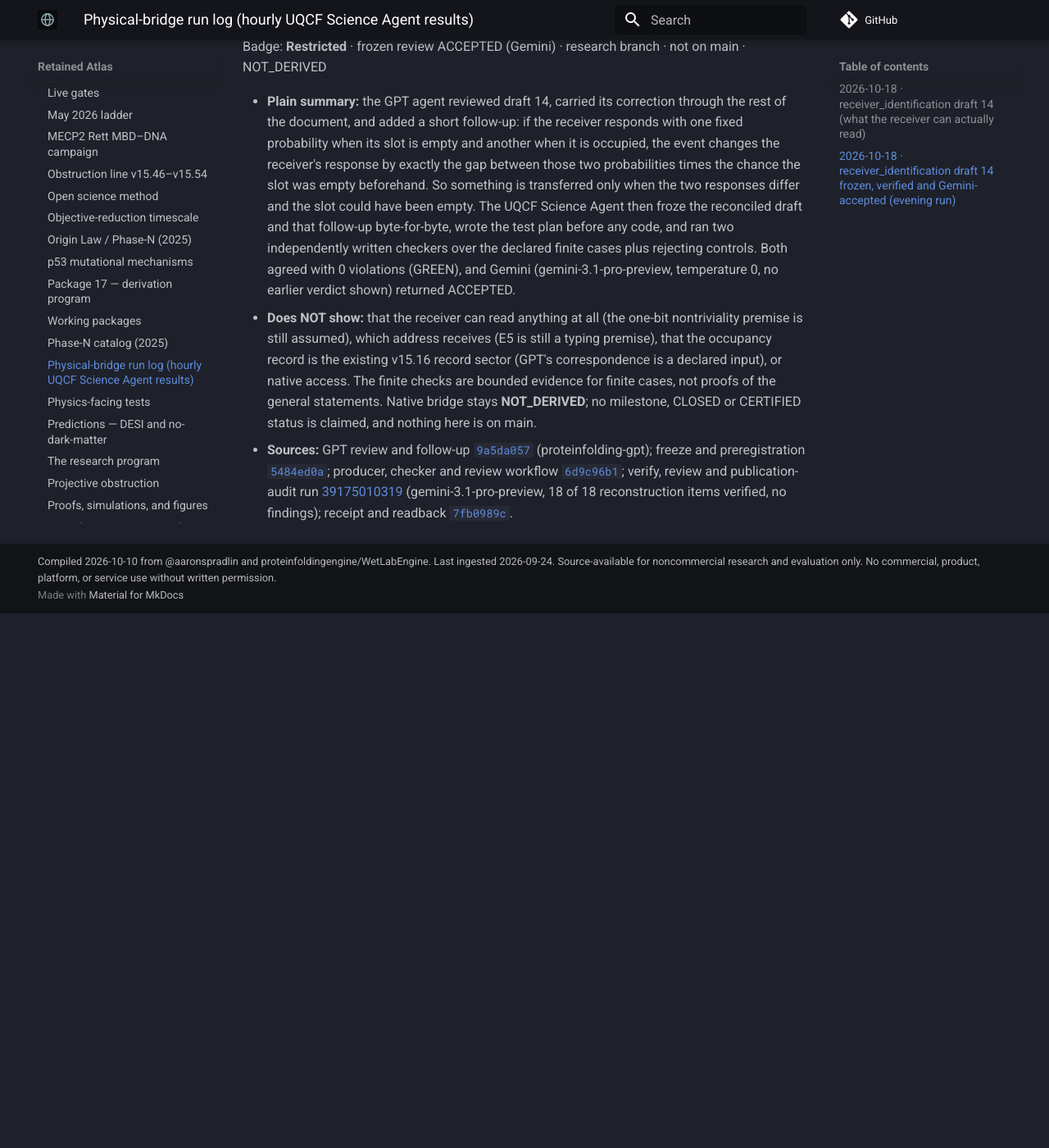
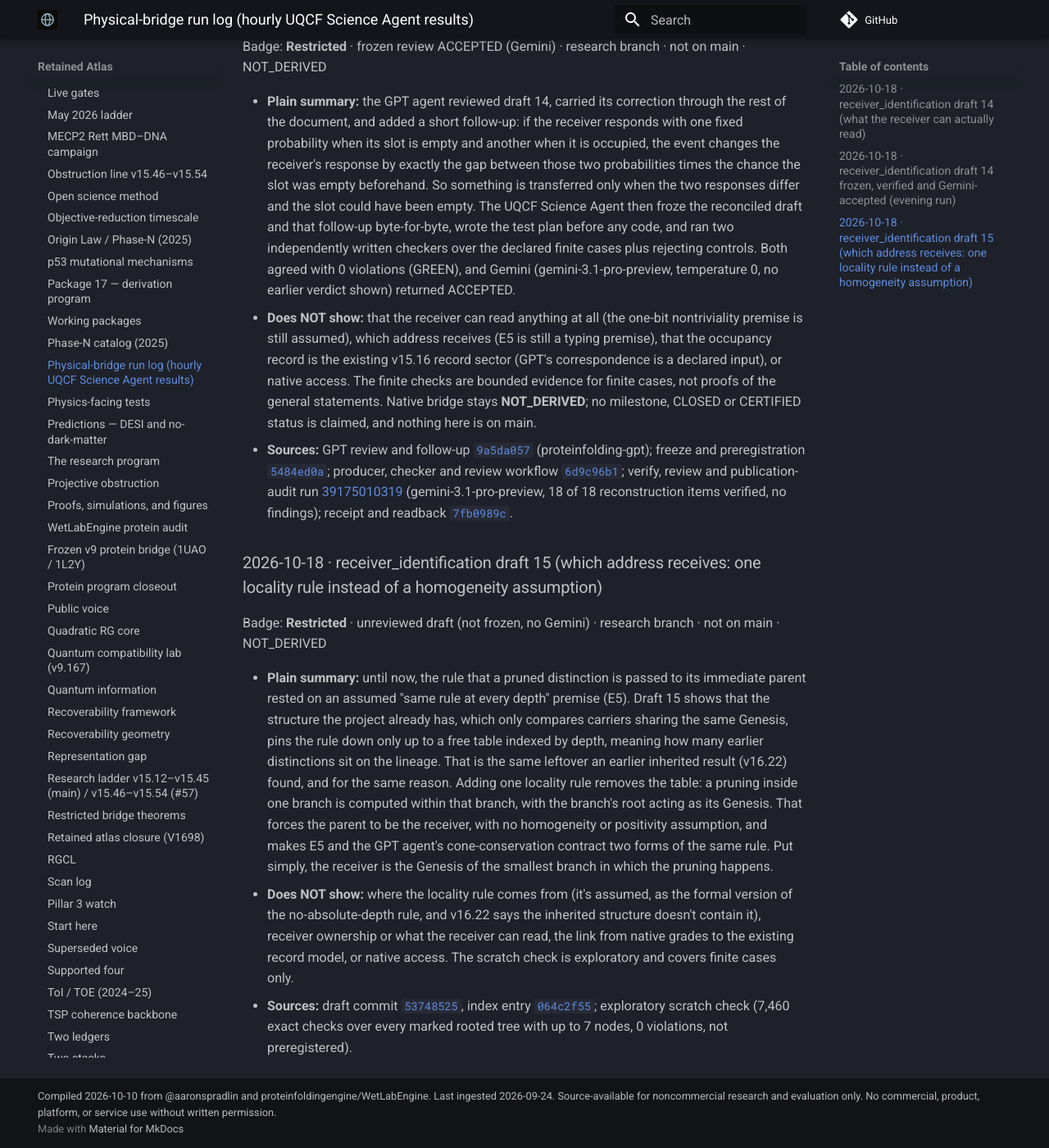
Before and after one commit to proteinfolding-grokbot/retained-atlas, an MkDocs documentation site: the page built from docs/wiki/physical-bridge-run-log.md, in a window 1280 px wide and 1400 px high, scrolled down 1181 px. Shown: the whole window at 82% size. Built offline with MkDocs 1.6.1 and Material for MkDocs 9.7.7, drawn with Linux system fonts in a browser that asks for light colours; comment, search, counter and statistics services are not loaded; before the commit the page ends 1929 px from its top, so only the background shows below that.

Commit message:
wiki: run log entry, receiver_identification draft 15 (sec 21, root-shift locality; Restricted, unreviewed, not on main, NOT_DERIVED)

```diff
--- a/docs/wiki/physical-bridge-run-log.md
+++ b/docs/wiki/physical-bridge-run-log.md
@@ -38,3 +38,11 @@ Badge: **Restricted** · frozen review ACCEPTED (Gemini) · research branch · n
 - **Plain summary:** the GPT agent reviewed draft 14, carried its correction through the rest of the document, and added a short follow-up: if the receiver responds with one fixed probability when its slot is empty and another when it is occupied, the event changes the receiver's response by exactly the gap between those two probabilities times the chance the slot was empty beforehand. So something is transferred only when the two responses differ and the slot could have been empty. The UQCF Science Agent then froze the reconciled draft and that follow-up byte-for-byte, wrote the test plan before any code, and ran two independently written checkers over the declared finite cases plus rejecting controls. Both agreed with 0 violations (GREEN), and Gemini (gemini-3.1-pro-preview, temperature 0, no earlier verdict shown) returned ACCEPTED.
 - **Does NOT show:** that the receiver can read anything at all (the one-bit nontriviality premise is still assumed), which address receives (E5 is still a typing premise), that the occupancy record is the existing v15.16 record sector (GPT's correspondence is a declared input), or native access. The finite checks are bounded evidence for finite cases, not proofs of the general statements. Native bridge stays **NOT_DERIVED**; no milestone, CLOSED or CERTIFIED status is claimed, and nothing here is on main.
 - **Sources:** GPT review and follow-up [`9a5da057`](https://github.com/proteinfoldingengine/WetLabEngine/commit/9a5da057a3ec747c15d1b7e44a8fed0a0a1f3650) (proteinfolding-gpt); freeze and preregistration [`5484ed0a`](https://github.com/proteinfoldingengine/WetLabEngine/commit/5484ed0a); producer, checker and review workflow [`6d9c96b1`](https://github.com/proteinfoldingengine/WetLabEngine/commit/6d9c96b1); verify, review and publication-audit run [39175010319](https://github.com/proteinfoldingengine/WetLabEngine/actions/runs/39175010319) (gemini-3.1-pro-preview, 18 of 18 reconstruction items verified, no findings); receipt and readback [`7fb0989c`](https://github.com/proteinfoldingengine/WetLabEngine/commit/7fb0989c4afdcca6683282c814dede2e6407148f).
+
+### 2026-10-18 · receiver_identification draft 15 (which address receives: one locality rule instead of a homogeneity assumption)
+
+Badge: **Restricted** · unreviewed draft (not frozen, no Gemini) · research branch · not on main · NOT_DERIVED
+
+- **Plain summary:** until now, the rule that a pruned distinction is passed to its immediate parent rested on an assumed "same rule at every depth" premise (E5). Draft 15 shows that the structure the project already has, which only compares carriers sharing the same Genesis, pins the rule down only up to a free table indexed by depth, meaning how many earlier distinctions sit on the lineage. That is the same leftover an earlier inherited result (v16.22) found, and for the same reason. Adding one locality rule removes the table: a pruning inside one branch is computed within that branch, with the branch's root acting as its Genesis. That forces the parent to be the receiver, with no homogeneity or positivity assumption, and makes E5 and the GPT agent's cone-conservation contract two forms of the same rule. Put simply, the receiver is the Genesis of the smallest branch in which the pruning happens.
+- **Does NOT show:** where the locality rule comes from (it's assumed, as the formal version of the no-absolute-depth rule, and v16.22 says the inherited structure doesn't contain it), receiver ownership or what the receiver can read, the link from native grades to the existing record model, or native access. The scratch check is exploratory and covers finite cases only.
+- **Sources:** draft commit [`53748525`](https://github.com/proteinfoldingengine/WetLabEngine/commit/5374852538fb01b4cf6fdb1e925bd90789d40f04), index entry [`064c2f55`](https://github.com/proteinfoldingengine/WetLabEngine/commit/064c2f55c0dc92cde39ea66b5368aa165d53ef5e); exploratory scratch check (7,460 exact checks over every marked rooted tree with up to 7 nodes, 0 violations, not preregistered).
```
Also changed, not shown: 2 other files.
